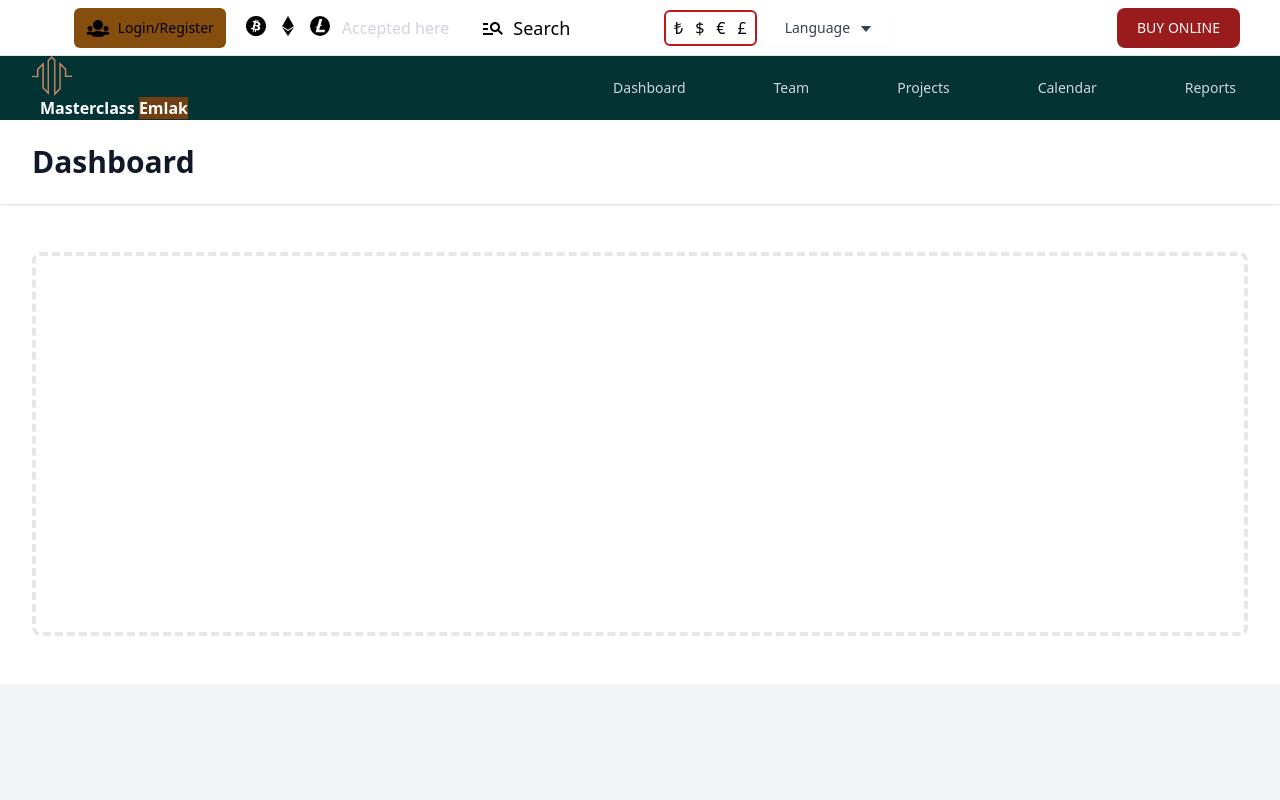
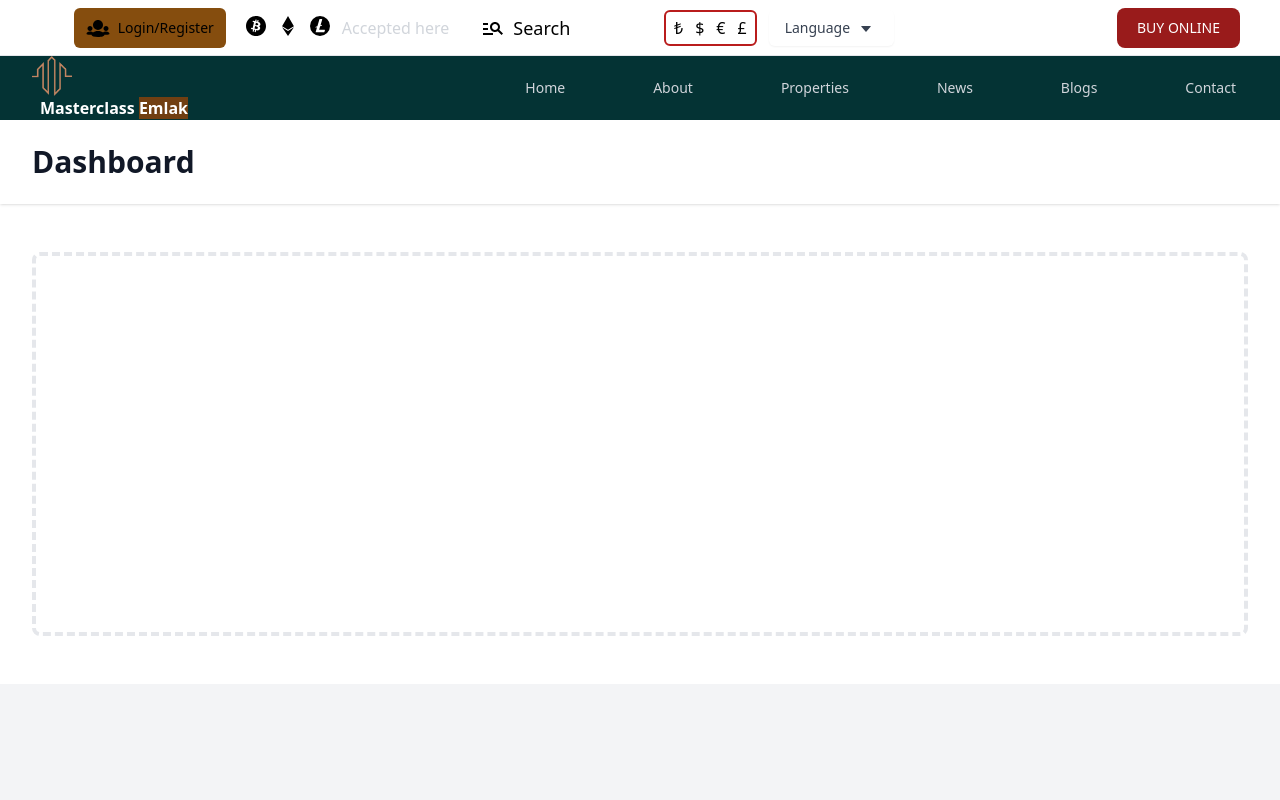
Before and after one commit to dembasow98/masterclassemplak-website, a React (Create React App) app: page / in a window 1280 px wide. Shown: the top 800 px of the page. Built offline with nearby package versions, Linux system fonts and the light colour scheme.

Commit message:
Done with the Navbar UI.

```diff
--- a/src/App.js
+++ b/src/App.js
@@ -4,13 +4,12 @@ import Navigation from './containers/Navigation'
 import {Home, Blogs, Contact, About, Properties, News} from './pages'
 import { Topbar, Navbar, LandingSlider } from './components/home';
 import Footer from './pages/Footer';
-import Test from './containers/Test';
 
 function App() {
   return (
     <Router>
       <Topbar/>
-      <Test />
+      <Navigation />
       <Routes>
         <Route path="/" element={<Home />} >
           <Route path="/" element={<Topbar />} />
--- a/src/containers/Navigation.js
+++ b/src/containers/Navigation.js
@@ -1,13 +1,14 @@
-import React, { useState, useEffect } from 'react'
-
+import React, { useState, useEffect } from "react";
+import { Transition } from "@headlessui/react";
 import { Link } from 'react-router-dom'
 
+import logo_light from '../assets/images/logos/logo-light.png'
 import logo_dark from '../assets/images/logos/logo-dark.png'
-import logo_light from '../assets/images/logos/logo-light.png'
 
 
-const Navigation = () => {
-  //topbar h-24
+function Navigation() {
+  const [menuOpen, setMenuOpen] = useState(false);
+
   const [navbarFixed, setNavbarFixed] = useState(false);
   useEffect(() => {
     const handleScroll = () => {
@@ -22,78 +23,184 @@ const Navigation = () => {
       window.removeEventListener('scroll', handleScroll);
     };
   }, []);
-  //Menu
-  const [menuOpen, setMenuOpen] = useState(false);
 
   return (
-    <nav
-    className={`${navbarFixed ? 'fixed top-0 left-0 right-0 bg-[#003032] shadow-md z-50 ' : 'relative'
-    } flex w-full h-20 bg-[#003032]  text-white items-center  px-4 py-3`}>
-        <div className='MENU flex items-center md:justify-between w-full h-fit'>
-          <div className="LOGO flex flex-col items-center w-48">
+    <div>
+      <nav className={`${navbarFixed ?"fixed top-0 left-0 right-0 shadow-md z-50":"relative"} bg-[#043334] `}>
+        <div className="max-w-7xl mx-auto px-4 sm:px-6 lg:px-8">
+          <div className="flex items-center justify-between h-16">
+            <div className="flex items-center md:justify-between md:w-full">
+              <div className="flex-shrink-0">
                 <img src={logo_light} alt="logo" className="w-10" />
-            <span className="text-sm md:text-base font-bold rounded-md ml-2 ">Masterclass <span className='bg-yellow-900'>Emlak</span></span>
+                <span className="text-sm text-white dark:text-yellow-500 md:text-base font-bold rounded-md ml-2 ">Masterclass <span className='bg-yellow-900 dark:text-gray-200'>Emlak</span></span>
               </div>
-          <div className='md:hidden flex w-full justify-end'>
+              <div className="hidden md:block">
+                <div className="ml-10 flex items-baseline space-x-4  md:flex md:flex-row  md:gap-6  lg:gap-10 xl:gap-12 2xl:gap-16">
+                  <Link
+                    onClick={() => setMenuOpen(false)}
+                    to="/"
+                    className=" text-gray-300 dark:hover:bg-[#014649] hover:text-white px-3 py-2 rounded-md text-sm font-medium"
+                  >
+                    Home
+                  </Link>
+
+                  <Link
+                    to="/about" onClick={() => setMenuOpen(false)}
+                    className="text-gray-300 dark:hover:bg-[#014649] hover:text-white px-3 py-2 rounded-md text-sm font-medium"
+                  >
+                    About
+                  </Link>
+
+                  <Link
+                    to="/properties" onClick={() => setMenuOpen(false)}
+                    className="text-gray-300 dark:hover:bg-[#014649] hover:text-white px-3 py-2 rounded-md text-sm font-medium"
+                  >
+                    Properties
+                  </Link>
+
+                  <Link
+                    to="/news" onClick={() => setMenuOpen(false)}
+                    className="text-gray-300 dark:hover:bg-[#014649] hover:text-white px-3 py-2 rounded-md text-sm font-medium"
+                  >
+                    News
+                  </Link>
+
+                  <Link
+                    to="/blogs" onClick={() => setMenuOpen(false)}
+                    className="text-gray-300 dark:hover:bg-[#014649] hover:text-white px-3 py-2 rounded-md text-sm font-medium"
+                  >
+                    Blogs
+                  </Link>
+
+                  <Link
+                    to="/contact" onClick={() => setMenuOpen(false)}
+                    className="text-gray-300 dark:hover:bg-[#014649] hover:text-white px-3 py-2 rounded-md text-sm font-medium"
+                  >
+                    Contact
+                  </Link>
+                </div>
+              </div>
+            </div>
+            <div className="-mr-2 flex md:hidden">
               <button
+                onClick={() => setMenuOpen(!menuOpen)}
                 data-collapse-toggle="navbar-sticky" type="button"
                 aria-controls="navbar-sticky" aria-expanded="false" aria-label="Toggle navigation"
                 className="block items-center px-2 py-1 border rounded text-gray-700 dark:text-yellow-900 border-yellow-800 hover:text-yellow-600 hover:border-yellow-600"
-              onClick={() => setMenuOpen(!menuOpen)}
               >
+                <span className="sr-only">Open main menu</span>
+                {!menuOpen ? (
                   <svg
-                className={`w-8 ${menuOpen ? 'hidden' : 'block'}`}
-                fill="currentColor"
-                viewBox="0 0 20 20"
+                    className="block h-6 w-6"
                     xmlns="http://www.w3.org/2000/svg"
+                    fill="none"
+                    viewBox="0 0 24 24"
+                    stroke="currentColor"
+                    aria-hidden="true"
                   >
                     <path
-
-                  fillRule="evenodd"
-                  d="M3 5a1 1 0 011-1h12a1 1 0 110 2H4a1 1 0 01-1-1zM3 10a1 1 0 011-1h12a1 1 0 110 2H4a1 1 0 01-1-1zM3 15a1 1 0 011-1h12a1 1 0 110 2H4a1 1 0 01-1-1z"
-                  clipRule="evenodd"
+                      strokeLinecap="round"
+                      strokeLinejoin="round"
+                      strokeWidth="2"
+                      d="M4 6h16M4 12h16M4 18h16"
                     />
                   </svg>
+                ) : (
                   <svg
-                className={`w-8 ${menuOpen ? 'block' : 'hidden'}`}
-                fill="currentColor"
-                viewBox="0 0 20 20"
+                    className="block h-6 w-6"
                     xmlns="http://www.w3.org/2000/svg"
+                    fill="none"
+                    viewBox="0 0 24 24"
+                    stroke="currentColor"
+                    aria-hidden="true"
                   >
                     <path
-                  fillRule="evenodd"
-                  d="M14.95 5.364a1 1 0 10-1.414-1.414L5.636 13.95a1 1 0 001.414 1.414L14.95 5.364zM6.05 5.364a1 1 0 011.414-1.414L14.364 13.95a1 1 0 00-1.414 1.414-1.414L6.05 5.364z"
-                  clipRule="evenodd"
+                      strokeLinecap="round"
+                      strokeLinejoin="round"
+                      strokeWidth="2"
+                      d="M6 18L18 6M6 6l12 12"
                     />
                   </svg>
+                )}
               </button>
             </div>
-
-          <div className={`MENU-ITEMS w-full z-20 md:z-0 md:inline-flex items-center md:w-auto ${menuOpen ? 'block' : 'hidden'}`}>
-            <ul className='flex flex-col p-4 mt-4 border-gray-100 bg-gray-50  md:space-x-8 md:mt-0 md:text-sm md:font-medium md:border-0 md:bg-white dark:bg-[#003032] md:dark:bg-[#003032] md:flex md:flex-row  md:gap-6  lg:gap-10 xl:gap-12 2xl:gap-16'>
-              <li className='block  items-center'>
-                <Link to="/" onClick={() => setMenuOpen(false)} >Home</Link>
-              </li>
-              <li className='block items-center'>
-                <Link to="/about" onClick={() => setMenuOpen(false)}>About</Link>
-              </li>
-              <li className='block items-center'>
-                <Link to="/properties" onClick={() => setMenuOpen(false)}>Properties</Link>
-              </li>
-              <li className='block items-center'>
-                <Link to="/news" onClick={() => setMenuOpen(false)}>News</Link>
-              </li>
-              <li className='block items-center'>
-                <Link to="/blogs" onClick={() => setMenuOpen(false)}>Blogs</Link>
-              </li>
-              <li className='block items-center'>
-                <Link to="/contact" onClick={() => setMenuOpen(false)}>Contact</Link>
-              </li>
-            </ul>
-
           </div>
         </div>
+
+        <Transition
+          show={menuOpen}
+          enter="transition ease-out duration-100 transform"
+          enterFrom="opacity-0 scale-95"
+          enterTo="opacity-100 scale-100"
+          leave="transition ease-in duration-75 transform"
+          leaveFrom="opacity-100 scale-100"
+          leaveTo="opacity-0 scale-95"
+        >
+          {(ref) => (
+            <div className="md:hidden" id="mobile-menu">
+              <div ref={ref} className="px-2 pt-2 pb-3 space-y-1 sm:px-3">
+                <Link
+                  to="/" onClick={() => setMenuOpen(false)}
+                  className="text-gray-300 dark:hover:bg-[#014649] hover:text-white block px-3 py-2 rounded-md text-base font-medium"
+                >
+                  Home
+                </Link>
+
+                <Link
+                  to="/about" onClick={() => setMenuOpen(false)}
+                  className="text-gray-300 dark:hover:bg-[#014649] hover:text-white block px-3 py-2 rounded-md text-base font-medium"
+                >
+                  About
+                </Link>
+
+                <Link
+                   to="/properties" onClick={() => setMenuOpen(false)}
+                  className="text-gray-300 dark:hover:bg-[#014649] hover:text-white block px-3 py-2 rounded-md text-base font-medium"
+                >
+                  Properties
+                </Link>
+
+                <Link
+                  to = "/news" onClick={() => setMenuOpen(false)}
+                  className="text-gray-300 dark:hover:bg-[#014649] hover:text-white block px-3 py-2 rounded-md text-base font-medium"
+                >
+                  News
+                </Link>
+
+                <Link
+                  to="/blogs" onClick={() => setMenuOpen(false)}
+                  className="text-gray-300 dark:hover:bg-[#014649] hover:text-white block px-3 py-2 rounded-md text-base font-medium"
+                >
+                  Blogs
+                </Link>
+                <Link
+                  to="/contact" onClick={() => setMenuOpen(false)}
+                  className="text-gray-300 dark:hover:bg-[#014649] hover:text-white block px-3 py-2 rounded-md text-base font-medium"
+                >
+                  Contact
+                </Link>
+              </div>
+            </div>
+          )}
+        </Transition>
       </nav>
-  )
+
+      <header className="bg-white shadow">
+        <div className="max-w-7xl mx-auto py-6 px-4 sm:px-6 lg:px-8">
+          <h1 className="text-3xl font-bold text-gray-900">Dashboard</h1>
+        </div>
+      </header>
+      <main>
+        <div className="max-w-7xl mx-auto py-6 sm:px-6 lg:px-8">
+          {/* <!-- Replace with your content --> */}
+          <div className="px-4 py-6 sm:px-0">
+            <div className="border-4 border-dashed border-gray-200 rounded-lg h-96"></div>
+          </div>
+          {/* <!-- /End replace --> */}
+        </div>
+      </main>
+    </div>
+  );
 }
-export default Navigation
+
+export default Navigation;
--- a/src/containers/Test.js
+++ b/src/containers/Test.js
@@ -1,14 +1,13 @@
-import React, { useState, useEffect } from "react";
-import { Transition } from "@headlessui/react";
+import React, { useState, useEffect } from 'react'
+
 import { Link } from 'react-router-dom'
 
+import logo_dark from '../assets/images/logos/logo-dark.png'
 import logo_light from '../assets/images/logos/logo-light.png'
-import logo_dark from '../assets/images/logos/logo-dark.png'
 
 
-function Test() {
-  const [isOpen, setIsOpen] = useState(false);
-
+const Navigation = () => {
+  //topbar h-24
   const [navbarFixed, setNavbarFixed] = useState(false);
   useEffect(() => {
     const handleScroll = () => {
@@ -23,170 +22,78 @@ function Test() {
       window.removeEventListener('scroll', handleScroll);
     };
   }, []);
+  //Menu
+  const [menuOpen, setMenuOpen] = useState(false);
 
   return (
-    <div>
-      <nav className={`${navbarFixed ?"fixed top-0 left-0 right-0 shadow-md z-50":"relative"} bg-[#043334] `}>
-        <div className="max-w-7xl mx-auto px-4 sm:px-6 lg:px-8">
-          <div className="flex items-center justify-between h-16">
-            <div className="flex items-center md:justify-between md:w-full">
-              <div className="flex-shrink-0">
+    <nav
+    className={`${navbarFixed ? 'fixed top-0 left-0 right-0 bg-[#003032] shadow-md z-50 ' : 'relative'
+    } flex w-full h-20 bg-[#003032]  text-white items-center  px-4 py-3`}>
+        <div className='MENU flex items-center md:justify-between w-full h-fit'>
+          <div className="LOGO flex flex-col items-center w-48">
             <img src={logo_light} alt="logo" className="w-10" />
-                <span className="text-sm text-white dark:text-yellow-500 md:text-base font-bold rounded-md ml-2 ">Masterclass <span className='bg-yellow-900 dark:text-gray-200'>Emlak</span></span>
+            <span className="text-sm md:text-base font-bold rounded-md ml-2 ">Masterclass <span className='bg-yellow-900'>Emlak</span></span>
           </div>
-              <div className="hidden md:block">
-                <div className="ml-10 flex items-baseline space-x-4  md:flex md:flex-row  md:gap-6  lg:gap-10 xl:gap-12 2xl:gap-16">
-                  <a
-                    href="#"
-                    className=" text-gray-300 dark:hover:bg-[#014649] hover:text-white px-3 py-2 rounded-md text-sm font-medium"
-                  >
-                    Dashboard
-                  </a>
-
-                  <a
-                    href="#"
-                    className="text-gray-300 dark:hover:bg-[#014649] hover:text-white px-3 py-2 rounded-md text-sm font-medium"
-                  >
-                    Team
-                  </a>
-
-                  <a
-                    href="#"
-                    className="text-gray-300 dark:hover:bg-[#014649] hover:text-white px-3 py-2 rounded-md text-sm font-medium"
-                  >
-                    Projects
-                  </a>
-
-                  <a
-                    href="#"
-                    className="text-gray-300 dark:hover:bg-[#014649] hover:text-white px-3 py-2 rounded-md text-sm font-medium"
-                  >
-                    Calendar
-                  </a>
-
-                  <a
-                    href="#"
-                    className="text-gray-300 dark:hover:bg-[#014649] hover:text-white px-3 py-2 rounded-md text-sm font-medium"
-                  >
-                    Reports
-                  </a>
-                </div>
-              </div>
-            </div>
-            <div className="-mr-2 flex md:hidden">
+          <div className='md:hidden flex w-full justify-end'>
             <button
-                onClick={() => setIsOpen(!isOpen)}
               data-collapse-toggle="navbar-sticky" type="button"
               aria-controls="navbar-sticky" aria-expanded="false" aria-label="Toggle navigation"
               className="block items-center px-2 py-1 border rounded text-gray-700 dark:text-yellow-900 border-yellow-800 hover:text-yellow-600 hover:border-yellow-600"
+              onClick={() => setMenuOpen(!menuOpen)}
             >
-                <span className="sr-only">Open main menu</span>
-                {!isOpen ? (
               <svg
-                    className="block h-6 w-6"
+                className={`w-8 ${menuOpen ? 'hidden' : 'block'}`}
+                fill="currentColor"
+                viewBox="0 0 20 20"
                 xmlns="http://www.w3.org/2000/svg"
-                    fill="none"
-                    viewBox="0 0 24 24"
-                    stroke="currentColor"
-                    aria-hidden="true"
               >
                 <path
-                      strokeLinecap="round"
-                      strokeLinejoin="round"
-                      strokeWidth="2"
-                      d="M4 6h16M4 12h16M4 18h16"
+
+                  fillRule="evenodd"
+                  d="M3 5a1 1 0 011-1h12a1 1 0 110 2H4a1 1 0 01-1-1zM3 10a1 1 0 011-1h12a1 1 0 110 2H4a1 1 0 01-1-1zM3 15a1 1 0 011-1h12a1 1 0 110 2H4a1 1 0 01-1-1z"
+                  clipRule="evenodd"
                 />
               </svg>
-                ) : (
               <svg
-                    className="block h-6 w-6"
+                className={`w-8 ${menuOpen ? 'block' : 'hidden'}`}
+                fill="currentColor"
+                viewBox="0 0 20 20"
                 xmlns="http://www.w3.org/2000/svg"
-                    fill="none"
-                    viewBox="0 0 24 24"
-                    stroke="currentColor"
-                    aria-hidden="true"
               >
                 <path
-                      strokeLinecap="round"
-                      strokeLinejoin="round"
-                      strokeWidth="2"
-                      d="M6 18L18 6M6 6l12 12"
+                  fillRule="evenodd"
+                  d="M14.95 5.364a1 1 0 10-1.414-1.414L5.636 13.95a1 1 0 001.414 1.414L14.95 5.364zM6.05 5.364a1 1 0 011.414-1.414L14.364 13.95a1 1 0 00-1.414 1.414-1.414L6.05 5.364z"
+                  clipRule="evenodd"
                 />
               </svg>
-                )}
             </button>
           </div>
+
+          <div className={`MENU-ITEMS w-full z-20 md:z-0 md:inline-flex items-center md:w-auto ${menuOpen ? 'block' : 'hidden'}`}>
+            <ul className='flex flex-col p-4 mt-4 border-gray-100 bg-gray-50  md:space-x-8 md:mt-0 md:text-sm md:font-medium md:border-0 md:bg-white dark:bg-[#003032] md:dark:bg-[#003032] md:flex md:flex-row  md:gap-6  lg:gap-10 xl:gap-12 2xl:gap-16'>
+              <li className='block  items-center'>
+                <Link to="/" onClick={() => setMenuOpen(false)} >Home</Link>
+              </li>
+              <li className='block items-center'>
+                <Link to="/about" onClick={() => setMenuOpen(false)}>About</Link>
+              </li>
+              <li className='block items-center'>
+                <Link to="/properties" onClick={() => setMenuOpen(false)}>Properties</Link>
+              </li>
+              <li className='block items-center'>
+                <Link to="/news" onClick={() => setMenuOpen(false)}>News</Link>
+              </li>
+              <li className='block items-center'>
+                <Link to="/blogs" onClick={() => setMenuOpen(false)}>Blogs</Link>
+              </li>
+              <li className='block items-center'>
+                <Link to="/contact" onClick={() => setMenuOpen(false)}>Contact</Link>
+              </li>
+            </ul>
+
           </div>
         </div>
-
-        <Transition
-          show={isOpen}
-          enter="transition ease-out duration-100 transform"
-          enterFrom="opacity-0 scale-95"
-          enterTo="opacity-100 scale-100"
-          leave="transition ease-in duration-75 transform"
-          leaveFrom="opacity-100 scale-100"
-          leaveTo="opacity-0 scale-95"
-        >
-          {(ref) => (
-            <div className="md:hidden" id="mobile-menu">
-              <div ref={ref} className="px-2 pt-2 pb-3 space-y-1 sm:px-3">
-                <a
-                  href="#"
-                  className="text-gray-300 dark:hover:bg-[#014649] hover:text-white block px-3 py-2 rounded-md text-base font-medium"
-                >
-                  Dashboard
-                </a>
-
-                <a
-                  href="#"
-                  className="text-gray-300 dark:hover:bg-[#014649] hover:text-white block px-3 py-2 rounded-md text-base font-medium"
-                >
-                  Team
-                </a>
-
-                <a
-                  href="#"
-                  className="text-gray-300 dark:hover:bg-[#014649] hover:text-white block px-3 py-2 rounded-md text-base font-medium"
-                >
-                  Projects
-                </a>
-
-                <a
-                  href="#"
-                  className="text-gray-300 dark:hover:bg-[#014649] hover:text-white block px-3 py-2 rounded-md text-base font-medium"
-                >
-                  Calendar
-                </a>
-
-                <a
-                  href="#"
-                  className="text-gray-300 dark:hover:bg-[#014649] hover:text-white block px-3 py-2 rounded-md text-base font-medium"
-                >
-                  Reports
-                </a>
-              </div>
-            </div>
-          )}
-        </Transition>
     </nav>
-
-      <header className="bg-white shadow">
-        <div className="max-w-7xl mx-auto py-6 px-4 sm:px-6 lg:px-8">
-          <h1 className="text-3xl font-bold text-gray-900">Dashboard</h1>
-        </div>
-      </header>
-      <main>
-        <div className="max-w-7xl mx-auto py-6 sm:px-6 lg:px-8">
-          {/* <!-- Replace with your content --> */}
-          <div className="px-4 py-6 sm:px-0">
-            <div className="border-4 border-dashed border-gray-200 rounded-lg h-96"></div>
-          </div>
-          {/* <!-- /End replace --> */}
-        </div>
-      </main>
-    </div>
-  );
+  )
 }
-
-export default Test;
+export default Navigation
```
Lines whose indentation alone changed are shown as unchanged.
